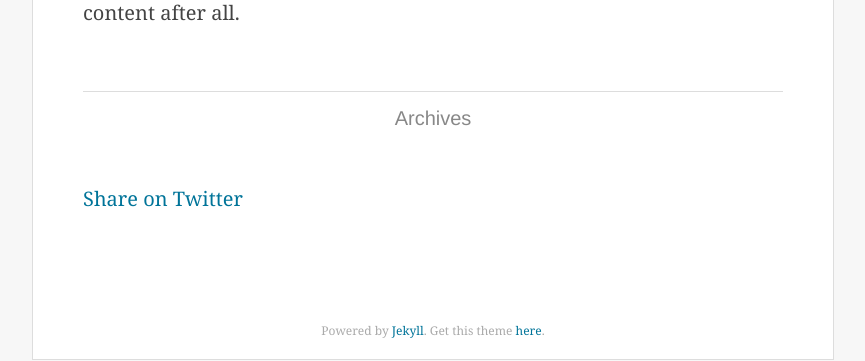
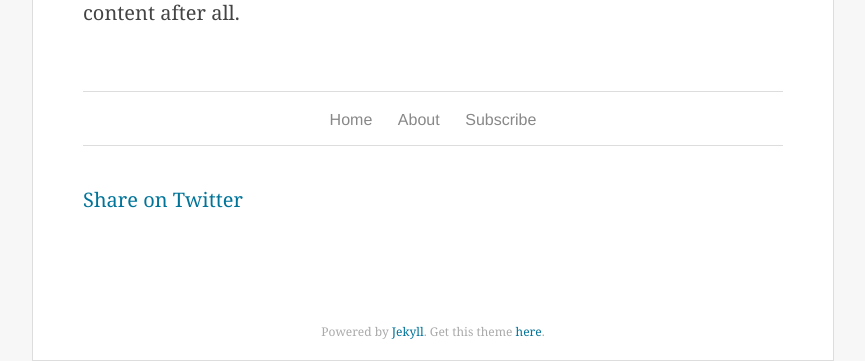
Before and after one commit to nithinbekal/nithinbekal.github.io, a Jekyll site: the page built from _posts/2013-08-08-hello-world.markdown, in a window 1280 px wide. Shown: the part 723-1084 px from the top of the page, without its empty margins (207-1072 px from the left). Built offline with Jekyll 4.4.1, drawn with Linux system fonts in a browser that asks for light colours; comment, search, counter and statistics services are not loaded.

Commit message:
Add post footer nav links

```diff
--- a/_layouts/post.html
+++ b/_layouts/post.html
@@ -11,7 +11,9 @@ layout: default
   </div>
 
   <div class='post-nav'>
-    <a href='/'>Archives</a>
+    <a href='/'>Home</a>
+    <a href='/about/'>About</a>
+    <a href='/subscribe/'>Subscribe</a>
   </div>
 
   <div class='social-share'>
--- a/css/main.css
+++ b/css/main.css
@@ -134,12 +134,18 @@ h1, h2, h3, h4, h5, h6 { font-family: 'Helvetica Neue', Helvetica, Arial, sans-s
 
 .site .post .post-nav {
   border-top: 1px solid #ddd;
+  border-bottom: 1px solid #ddd;
   color: #eee;
   font-family: 'Helvetica Neueu', Helvetica, Arial, sans-serif;
+  margin: 0 0 20px 0;
   padding: 15px;
   text-align: center;
 }
-.site .post .post-nav a { color: #888; }
+.site .post .post-nav a {
+  color: #888;
+  font-size: 0.8em;
+  margin: 0 10px;
+}
 
 .container > .footer {
   color: #aaa;
```
